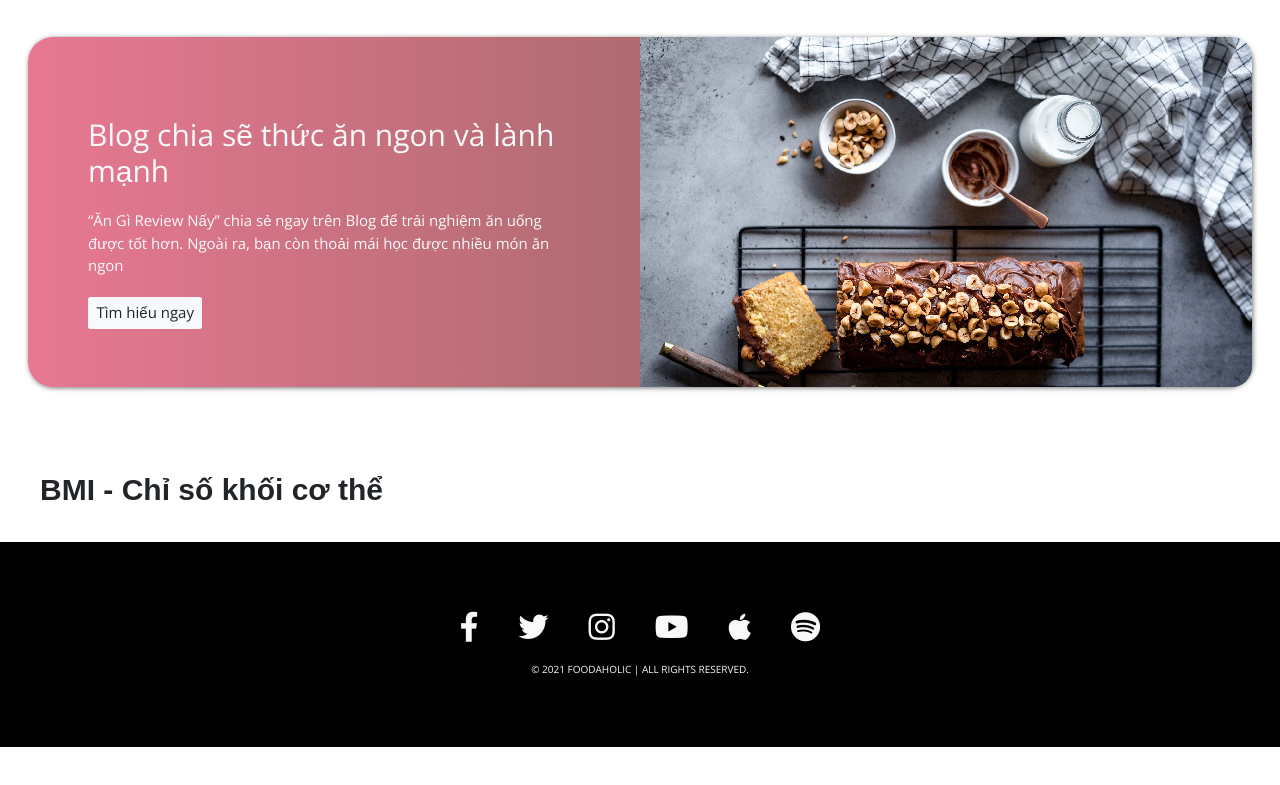
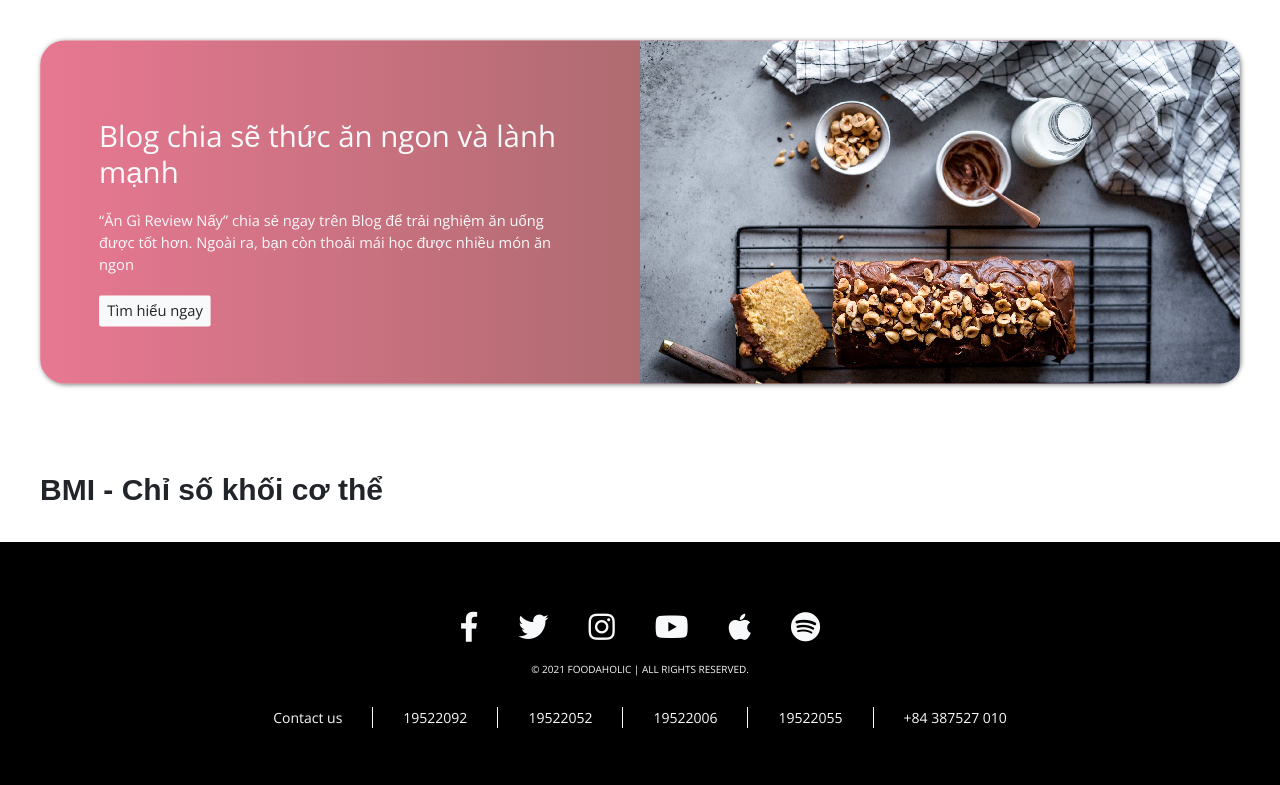
Before and after one commit to LuongThienPhuoc/foodaholic, a plain HTML site: page index.html in a window 1280 px wide. Shown: the part 1663-2448 px from the top of the page. Before the commit the page ends 2410 px from the top, so only its background shows below. Drawn offline with nearby package versions, Linux system fonts and the light colour scheme.

Commit message:
update footer

```diff
--- a/assets/css/style.css
+++ b/assets/css/style.css
@@ -584,6 +584,11 @@ a.header__navbar-sign-out{
     color: var(--black-color);
 }
 
+.blog{
+    margin-left: 12px;
+    margin-right: 12px;
+}
+
 .blog__sign-in{
     margin-top: 40px;
     margin-bottom: 80px;
@@ -592,7 +597,7 @@ a.header__navbar-sign-out{
     background-color: #da254f9d;
     height: 350px;
     box-shadow: 1px 1px 5px #757575;
-    transform: scale(1);
+    transform: scale(.98);
     transition: transform ease-in 0.25s;
 }
 
@@ -668,3 +673,23 @@ a.header__navbar-sign-out{
     text-align: center;
     color: var(--white-color);
 }
+
+.footer__aside-info{
+    font-size: 1.4rem;
+    margin-top: 30px;
+    color: var(--white-color);
+    justify-content: center;
+    display: flex;
+}
+
+.footer__aside-info-item{
+    padding: 0 30px;
+}
+
+.footer__aside-info-item:hover {
+    color: var(--primary-color);
+}
+
+.footer__aside-info-item + .footer__aside-info-item{
+    border-left: 1px solid var(--white-color);
+}
--- a/index.html
+++ b/index.html
@@ -206,6 +206,14 @@
             </div>
         </div>
         <div class="footer__titele">© 2021 FOODAHOLIC | ALL RIGHTS RESERVED.</div>
+        <div class="footer__aside-info">
+            <span class="footer__aside-info-item">Contact us</span>
+            <span class="footer__aside-info-item">19522092</span>
+            <span class="footer__aside-info-item">19522052</span>
+            <span class="footer__aside-info-item">19522006</span>
+            <span class="footer__aside-info-item">19522055</span>
+            <span class="footer__aside-info-item">+84 387527 010</span>
+        </div>
     </div>
 
     <!-- Module -->
```
